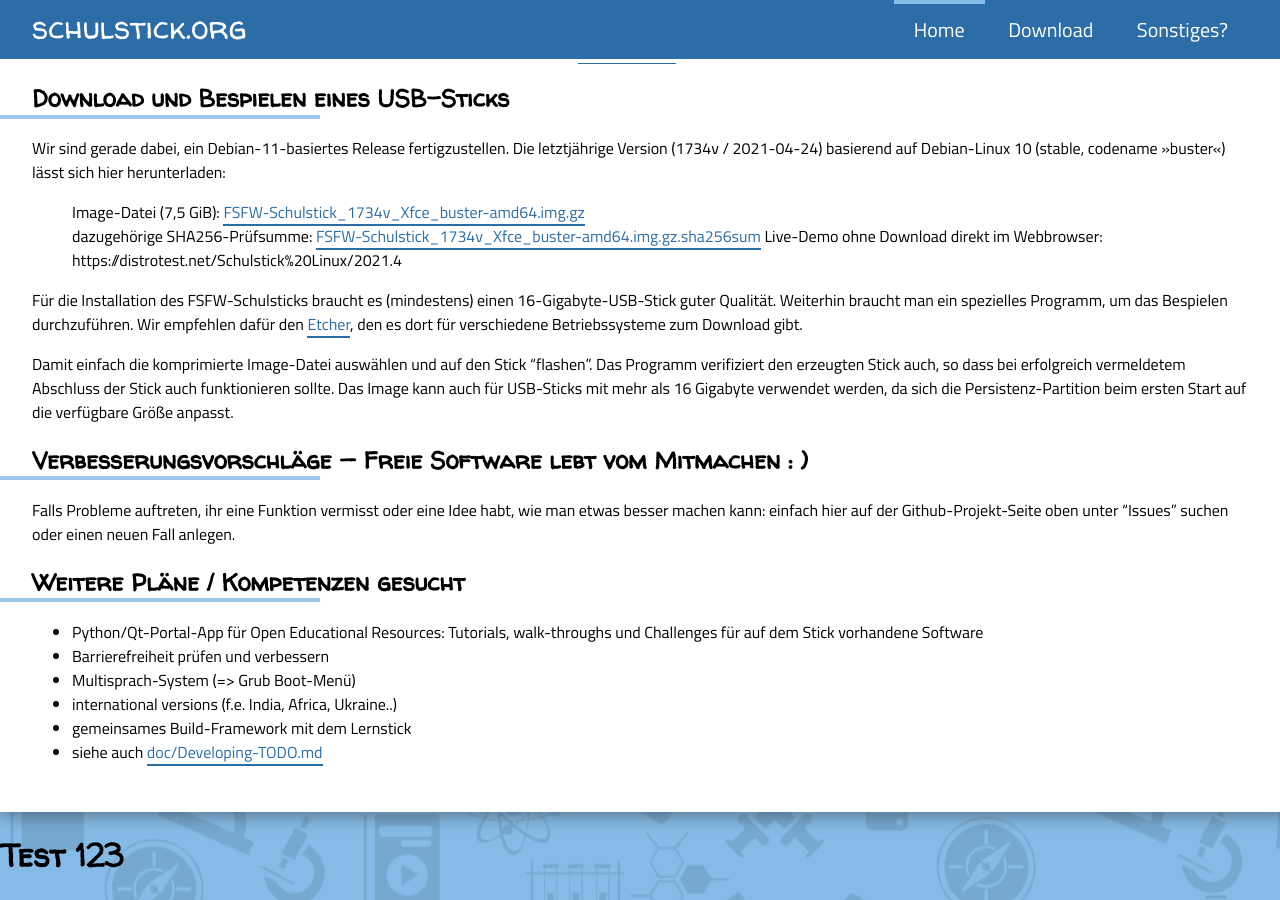
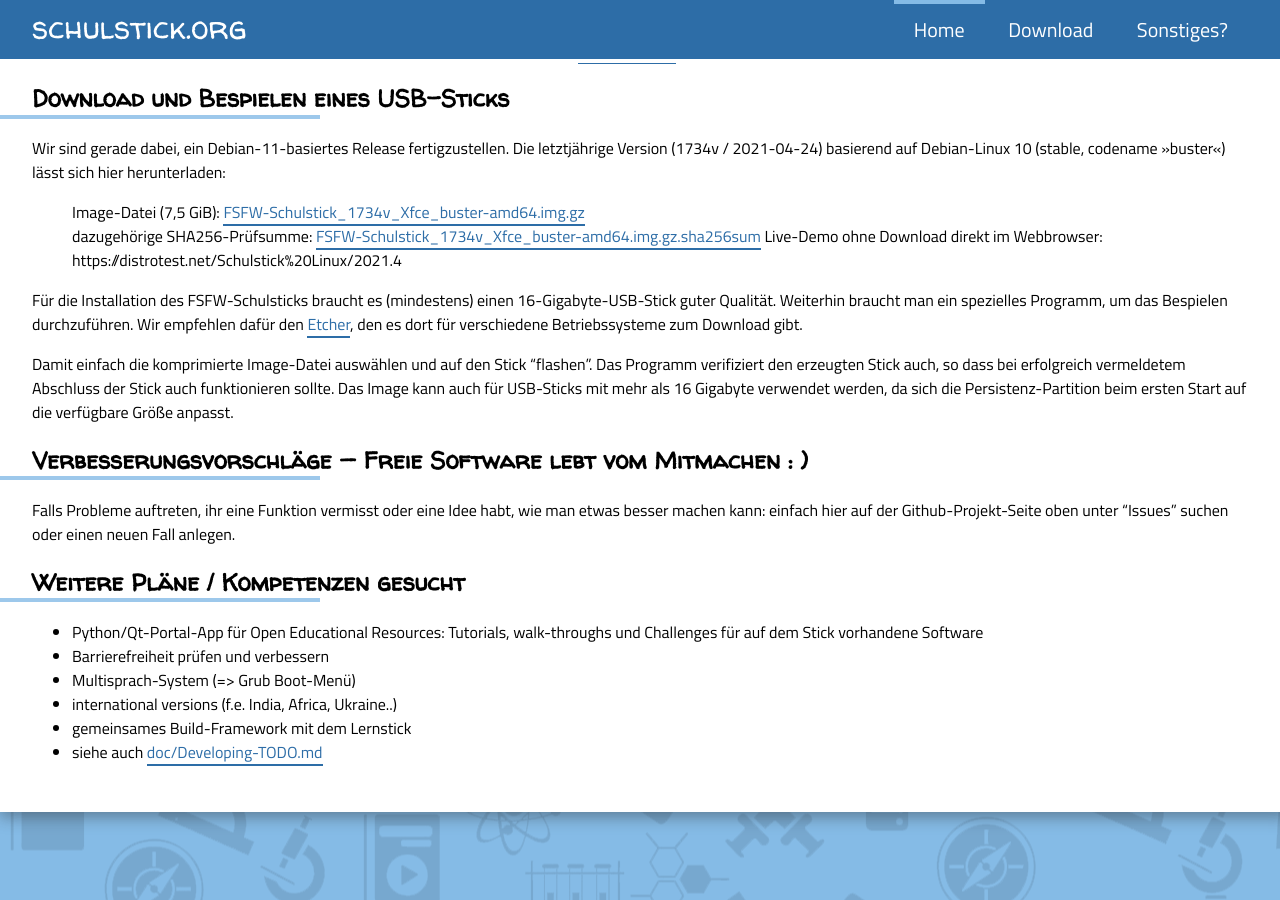
Before and after one commit to fsfw-dresden/schulstick-page, a Jekyll site: the page built from index.md, in a window 1280 px wide and 900 px high, scrolled down 1183 px. Built offline with Jekyll 4.4.1, drawn with Linux system fonts in a browser that asks for light colours.

Commit message:
test rückgängig

```diff
--- a/_layouts/default.html
+++ b/_layouts/default.html
@@ -10,9 +10,6 @@
     </head>
     <body>
         {{content}}
-        <div>
-            <h1>Test 123</h1>
-        </div>
     </body>
     <script src="/script.js"></script>
 </html>
```
